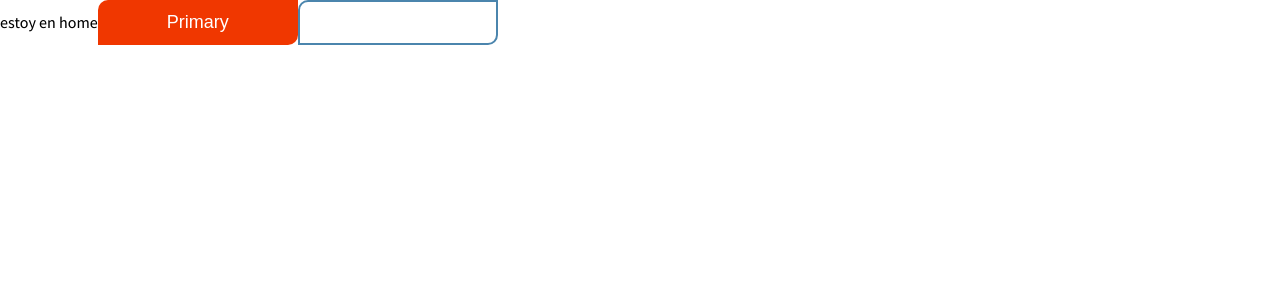
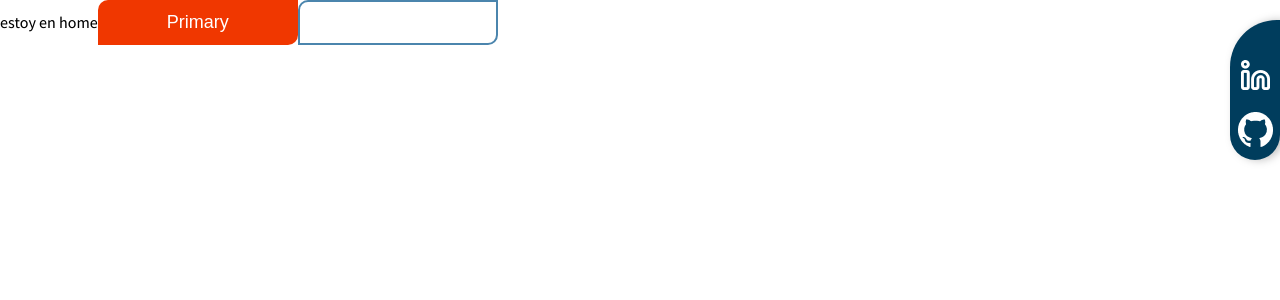
Before and after one commit to adbarquitectura/portafolio, a React (Create React App) app: page / in a window 1280 px wide. Shown: the top 300 px of the page. Built offline with nearby package versions, Linux system fonts and the light colour scheme.

Commit message:
Create Networks sections with styles

```diff
--- /dev/null
+++ b/src/components/fixed-components/Menu.jsx
@@ -0,0 +1,34 @@
+import React from 'react';
+import ButtonPrimary from '../buttons/ButtonPrimary';
+import ButtonSecundary from '../buttons/ButtonSecundary';
+
+
+
+const Menu = () => {
+    return (
+        <div className="box-menu">
+
+            <ButtonPrimary
+                contenidobtn='+'
+            />
+            <div className="box-menu-dropdown">
+                <ul>
+                    <li>Acerca de mí</li>
+                    <li>Proyectos</li>
+                    <li>Contacto</li>
+                </ul>
+            </div>
+            <div className="box-contacto-section not-visible">
+                <p>Puedes contactarme aquí.</p>
+                <ButtonSecundary
+                    contenidobtn=' +56 9 52411777'
+                />
+                <ButtonPrimary
+                    contenidobtn=' Escríbeme'
+                />
+            </div>
+        </div>
+    );
+};
+
+export default Menu;
--- /dev/null
+++ b/src/components/fixed-components/NetworksSection.css
@@ -0,0 +1,15 @@
+.btnLateral-networks {
+    position: fixed;
+    top: 20px;
+    right: 0;
+    line-height: 55px;
+    background-color: #003D5D;
+    color: white;
+    text-align: center;
+    border-radius: 150px 0px 80px 80px;
+    width: 50px;
+    height: 140px;
+    box-sizing: border-box;
+    filter: drop-shadow(4px 0px 4px rgba(0, 0, 0, 0.25));
+    padding-top: 37px;
+}
--- /dev/null
+++ b/src/components/fixed-components/NetworksSection.jsx
@@ -0,0 +1,29 @@
+import React from 'react';
+import './NetworksSection.css';
+import linkedin from '../../assets/icons/linkedin.png';
+import github from '../../assets/icons/github.png';
+
+const NetworksSection = () => {
+    return (
+        <div className="btnLateral-networks">
+            <a
+                href='https://linkedin.com/in/adbarquitectura'
+                target='_blank'
+                rel='noopener noreferrer'
+            >
+                <img src={linkedin} alt='Linkedin' />
+            </a>
+
+            <a
+                href='https://github.com/adbarquitectura'
+                target='_blank'
+                rel='noopener noreferrer'
+            >
+                <img src={github} alt='GitHub' />
+            </a>
+        </div>
+
+    );
+};
+
+export default NetworksSection;
--- a/src/views/HomeView.jsx
+++ b/src/views/HomeView.jsx
@@ -1,10 +1,12 @@
 import React from 'react';
 import ButtonPrimary from '../components/buttons/ButtonPrimary';
 import ButtonSecundary from '../components/buttons/ButtonSecundary';
+import NetworksSection from '../components/fixed-components/NetworksSection';
 
 const HomeView = () =>{
     return(
         <div> estoy en home
+            <NetworksSection />
             <ButtonPrimary
             contenidobtn = " Primary"
             />
--- a/src/views/ProjectsView.jsx
+++ b/src/views/ProjectsView.jsx
@@ -1,8 +1,10 @@
 import React from 'react';
+import Menu from '../components/fixed-components/Menu';
 
 const ProjectsView = () =>{
     return(
         <div> estoy en vista projects
+            <Menu />
         </div>
     )
 }
```
Also changed, not shown: src/assets/icons/github.png (added), src/assets/icons/linkedin.png (added).
